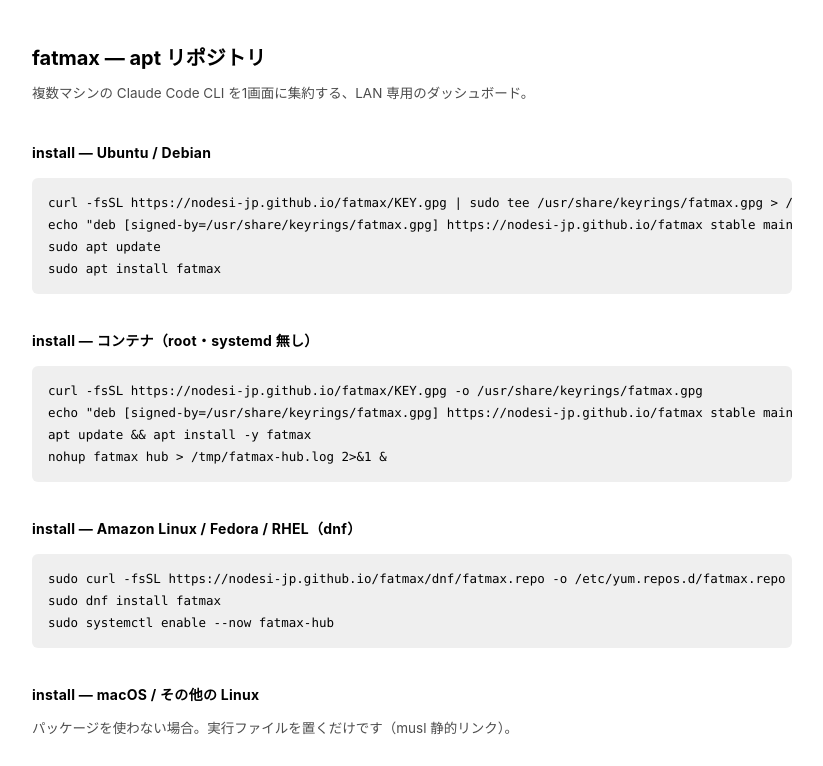
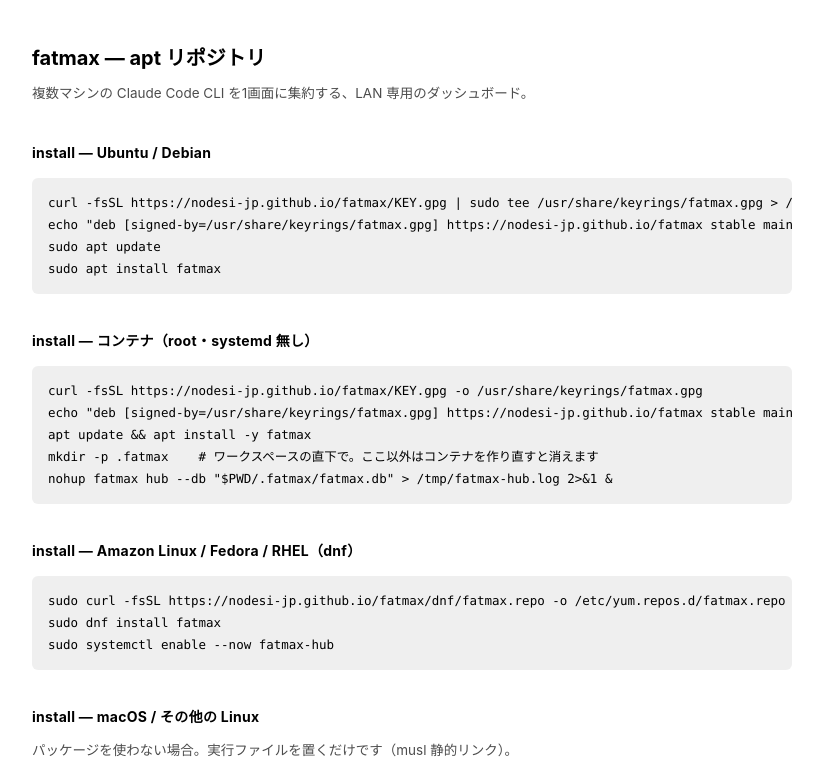
Before and after one commit to nodesi-jp/fatmax, a plain HTML site: page index.html in a window 1280 px wide. Shown: the top 766 px of the page, without its empty margins (228-1051 px from the left). Drawn offline with Linux system fonts and the light colour scheme.

Commit message:
コンテナ1つのときは、DB も実行ファイルもワークスペースの .fatmax/ に置く

```diff
--- a/index.html
+++ b/index.html
@@ -36,7 +36,8 @@
 <pre>curl -fsSL https://nodesi-jp.github.io/fatmax/KEY.gpg -o /usr/share/keyrings/fatmax.gpg
 echo "deb [signed-by=/usr/share/keyrings/fatmax.gpg] https://nodesi-jp.github.io/fatmax stable main" &gt; /etc/apt/sources.list.d/fatmax.list
 apt update &amp;&amp; apt install -y fatmax
-nohup fatmax hub &gt; /tmp/fatmax-hub.log 2&gt;&amp;1 &amp;</pre>
+mkdir -p .fatmax    # ワークスペースの直下で。ここ以外はコンテナを作り直すと消えます
+nohup fatmax hub --db "$PWD/.fatmax/fatmax.db" &gt; /tmp/fatmax-hub.log 2&gt;&amp;1 &amp;</pre>
 
 <h2>install — Amazon Linux / Fedora / RHEL（dnf）</h2>
 <pre>sudo curl -fsSL https://nodesi-jp.github.io/fatmax/dnf/fatmax.repo -o /etc/yum.repos.d/fatmax.repo
```
Also changed, not shown: 3 other files.
